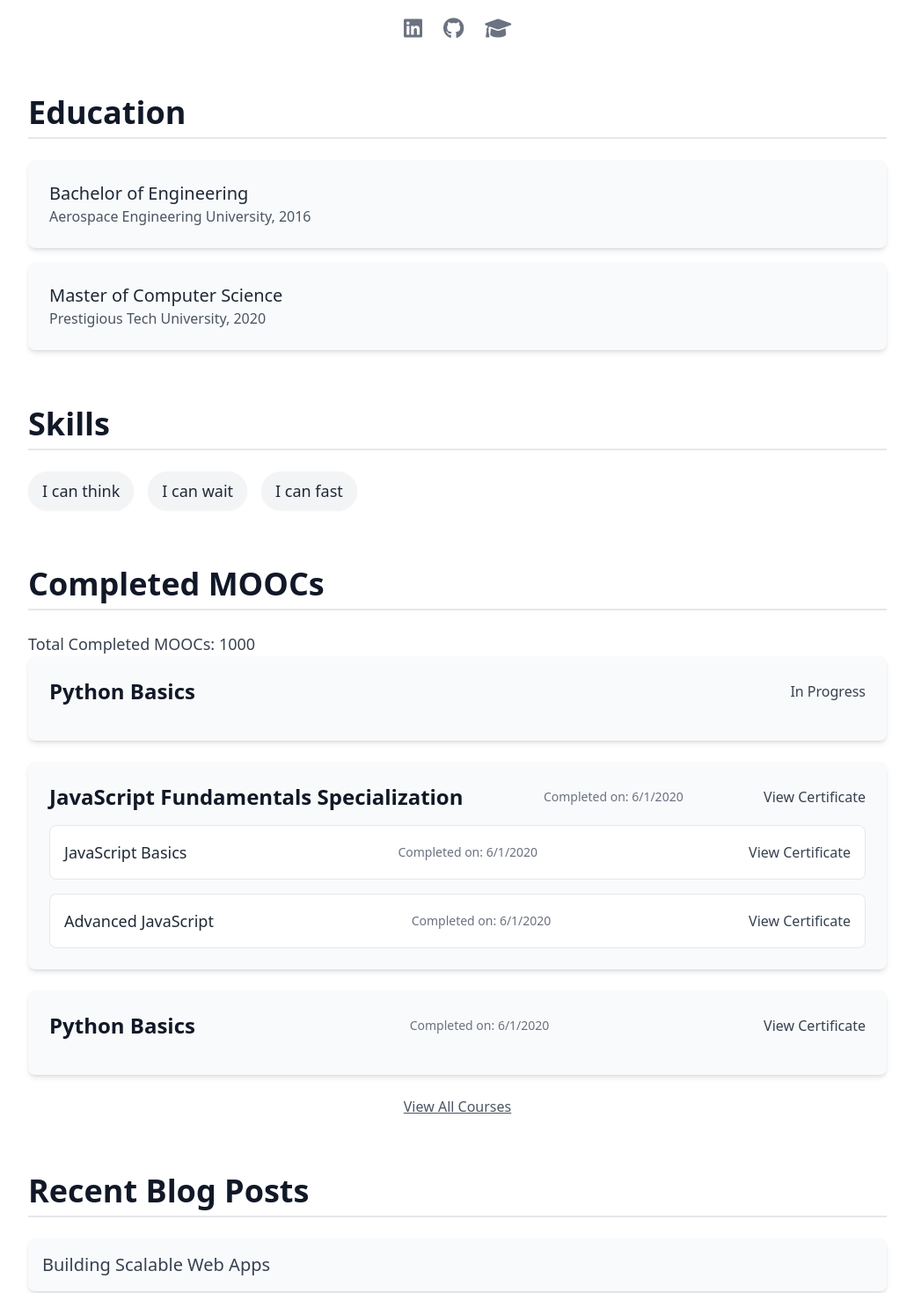
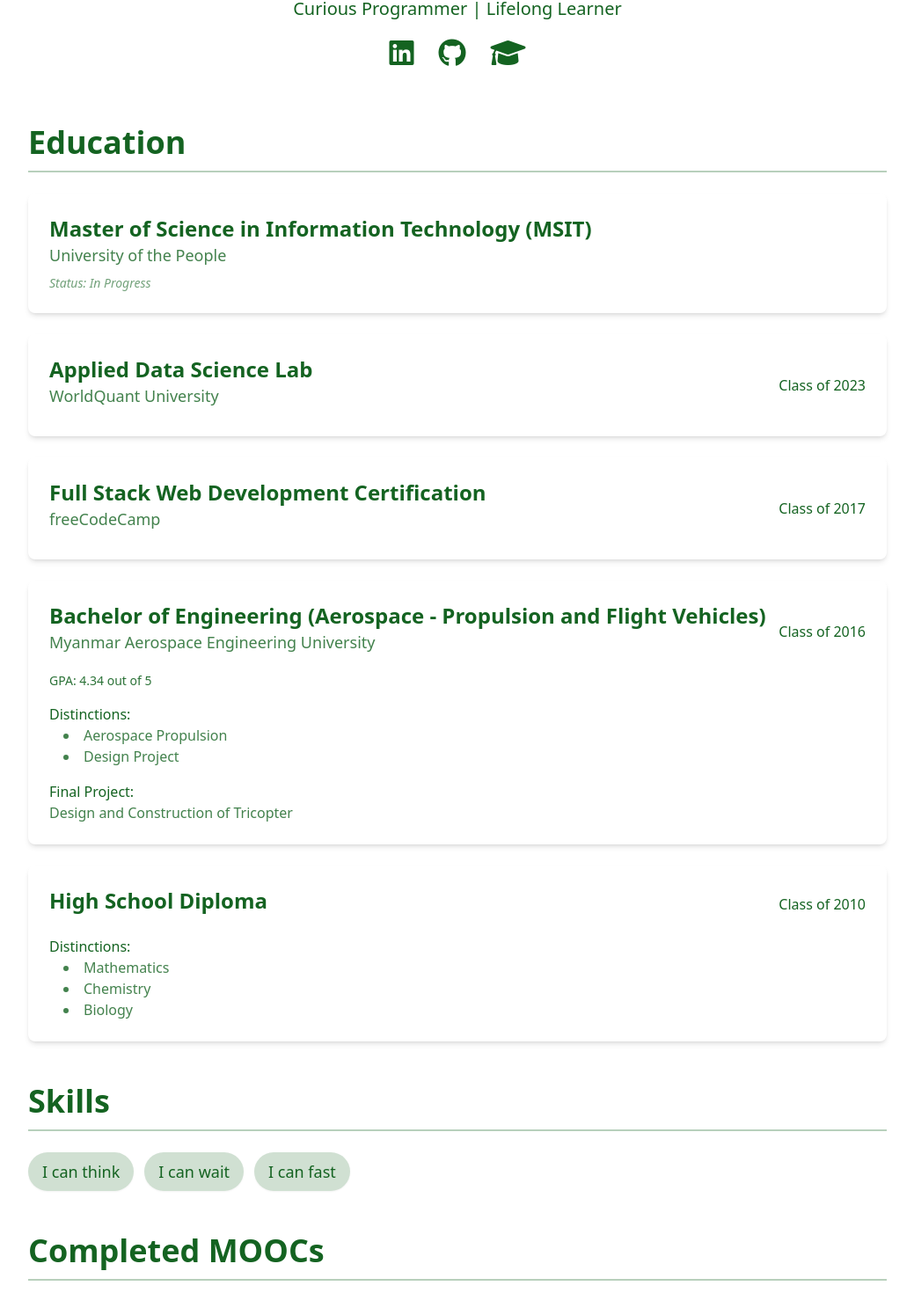
Before and after one commit to AungMyoKyaw/aungmyokyaw.com, a React (Vite) app in the folder react/: page / in a window 1280 px wide. Shown: the part 288-1758 px from the top of the page at 88% size, without its empty margins (120-1159 px from the left). Built offline with nearby package versions, Linux system fonts and the light colour scheme.

Commit message:
feat: update

```diff
--- a/react/src/App.tsx
+++ b/react/src/App.tsx
@@ -23,14 +23,36 @@
 
 const educationData = [
   {
-    degree: "Bachelor of Engineering",
-    university: "Aerospace Engineering University",
-    graduationYear: "2016",
+    degree: "Master of Science in Information Technology (MSIT)",
+    university: "University of the People",
+    status: "In Progress",
+    graduationYear: "",
   },
   {
-    degree: "Master of Computer Science",
-    university: "Prestigious Tech University",
-    graduationYear: "2020",
+    degree: "Applied Data Science Lab",
+    university: "WorldQuant University",
+    graduationYear: "2023",
+  },
+  {
+    degree: "Full Stack Web Development Certification",
+    university: "freeCodeCamp",
+    graduationYear: "2017",
+  },
+  {
+    degree:
+      "Bachelor of Engineering (Aerospace - Propulsion and Flight Vehicles)",
+    university: "Myanmar Aerospace Engineering University",
+    graduationYear: "2016",
+    GPA: "4.34 out of 5",
+    distinctions: ["Aerospace Propulsion", "Design Project"],
+    finalProject: "Design and Construction of Tricopter",
+  },
+  {
+    degree: "High School Diploma",
+    school: "No.3, Basic Education High School, Satthwa",
+    graduationYear: "2010",
+    grade: "438 out of 600",
+    distinctions: ["Mathematics", "Chemistry", "Biology"],
   },
 ];
 
@@ -40,37 +62,32 @@
   total: 1000,
   items: [
     {
-      courseTitle: "Python Basics",
+      courseTitle: "Lorem Ipsum",
       type: "Course",
       status: "In Progress",
       certificateLink: "#",
-      completedDate: "2020-06-01",
     },
     {
-      courseTitle: "JavaScript Fundamentals Specialization",
+      courseTitle: "Lorem Ipsum Specialization",
       type: "Bundle",
       status: "Completed",
       certificateLink: "specialization-certificate-link",
-      completedDate: "2020-06-01",
       courses: [
         {
-          title: "JavaScript Basics",
+          title: "Lorem Ipsum Course",
           certificateLink: "certificate-link-1",
-          completedDate: "2020-06-01",
         },
         {
-          title: "Advanced JavaScript",
+          title: "Lorem Ipsum Course",
           certificateLink: "certificate-link-2",
-          completedDate: "2020-06-01",
         },
       ],
     },
     {
-      courseTitle: "Python Basics",
+      courseTitle: "Lorem Ipsum",
       type: "Course",
       status: "Completed",
       certificateLink: "certificate-link-3",
-      completedDate: "2020-06-01",
     },
   ],
   moreLink: "https://www.coursera.org/learner/aungmyokyaw",
@@ -95,24 +112,24 @@
     <img
       src={profile.image}
       alt={profile.name}
-      className="w-24 h-24 sm:w-32 sm:h-32 md:w-40 md:h-40 rounded-full mx-auto mb-4 border-4 border-gray-100 shadow-md"
+      className="w-28 h-28 sm:w-36 sm:h-36 md:w-44 md:h-44 rounded-full mx-auto mb-6 border-4 border-[#146321] shadow-lg"
     />
-    <h1 className="text-3xl sm:text-4xl md:text-5xl font-bold text-gray-900">
+    <h1 className="text-4xl md:text-5xl font-semibold text-[#146321]">
       {profile.name}
     </h1>
-    <p className="text-base sm:text-lg md:text-xl mt-2 text-gray-500">
+    <p className="text-lg md:text-xl mt-3 text-[#146321] font-light">
       {profile.title}
     </p>
-    <div className="flex justify-center space-x-4 sm:space-x-6 mt-4 sm:mt-6">
+    <div className="flex justify-center space-x-5 sm:space-x-7 mt-5">
       {profile.socialLinks.map((link, index) => (
         <a
           key={index}
           href={link.href}
           target="_blank"
-          className="text-gray-500 hover:text-gray-800 transition duration-300"
+          className="text-[#146321] hover:text-[#146321] transition duration-300"
           rel="noreferrer"
         >
-          <i className={`${link.iconClass} fa-xl sm:fa-2x`}></i>
+          <i className={`${link.iconClass} fa-2x`}></i>
         </a>
       ))}
     </div>
@@ -123,19 +140,56 @@
 const EducationSection: React.FC<{ education: typeof educationData }> = ({
   education,
 }) => (
-  <section id="education-section" className="mb-10 sm:mb-16">
-    <h2 className="text-2xl sm:text-3xl md:text-4xl font-bold text-gray-900 border-b-2 border-gray-200 pb-2 mb-4 sm:mb-6">
+  <section id="education-section" className="mb-12">
+    <h2 className="text-3xl md:text-4xl font-bold text-[#146321] border-b-2 border-[#146321]/30 pb-3 mb-6">
       Education
     </h2>
     {education.map((item, index) => (
       <div
         key={index}
-        className="bg-gray-50 p-4 sm:p-6 mb-4 rounded-lg shadow-md"
+        className="p-6 mb-6  rounded-lg shadow-md hover:shadow-lg transition-shadow duration-300"
       >
-        <p className="text-lg sm:text-xl font-medium">{item.degree}</p>
-        <p className="text-gray-600">
-          {item.university}, {item.graduationYear}
-        </p>
+        <div className="flex flex-col md:flex-row justify-between items-start md:items-center">
+          <div>
+            <p className="text-2xl font-semibold text-[#146321]">
+              {item.degree}
+            </p>
+            <p className="text-lg text-[#146321]/80 mb-2">
+              {item.university}
+            </p>
+            {item.status && (
+              <p className="italic text-sm text-[#146321]/60">
+                Status: {item.status}
+              </p>
+            )}
+          </div>
+          {item.graduationYear && (
+            <p className="text-md font-medium text-[#146321] mt-2 md:mt-0">
+              Class of {item.graduationYear}
+            </p>
+          )}
+        </div>
+        {item.GPA && (
+          <p className="mt-3 text-sm text-[#146321]/90">
+            GPA: {item.GPA}
+          </p>
+        )}
+        {item.distinctions && item.distinctions.length > 0 && (
+          <div className="mt-4">
+            <p className="text-md font-medium text-[#146321]">Distinctions:</p>
+            <ul className="list-disc list-inside ml-4 text-[#146321]/80">
+              {item.distinctions.map((distinction, idx) => (
+                <li key={idx}>{distinction}</li>
+              ))}
+            </ul>
+          </div>
+        )}
+        {item.finalProject && (
+          <div className="mt-4">
+            <p className="text-md font-medium text-[#146321]">Final Project:</p>
+            <p className="text-[#146321]/80">{item.finalProject}</p>
+          </div>
+        )}
       </div>
     ))}
   </section>
@@ -143,15 +197,15 @@
 
 // SkillsSection Component
 const SkillsSection: React.FC<{ skills: string[] }> = ({ skills }) => (
-  <section id="skills-section" className="mb-10 sm:mb-16">
-    <h2 className="text-2xl sm:text-3xl md:text-4xl font-bold text-gray-900 border-b-2 border-gray-200 pb-2 mb-4 sm:mb-6">
+  <section id="skills-section" className="mb-12">
+    <h2 className="text-3xl md:text-4xl font-bold text-[#146321] border-b-2 border-[#146321]/30 pb-3 mb-6">
       Skills
     </h2>
-    <div className="flex flex-wrap gap-2 sm:gap-4">
+    <div className="flex flex-wrap gap-3">
       {skills.map((skill, index) => (
         <span
           key={index}
-          className="bg-gray-100 text-gray-800 px-3 py-1 sm:px-4 sm:py-2 rounded-full text-base sm:text-lg font-medium shadow-sm"
+          className="bg-[#146321]/20 text-[#146321] px-4 py-2 rounded-full text-lg font-medium shadow-sm hover:bg-[#146321]/30 transition duration-300"
         >
           {skill}
         </span>
@@ -162,32 +216,26 @@
 
 // MOOCsSection Component
 const MOOCsSection: React.FC<{ moocs: typeof moocsData }> = ({ moocs }) => (
-  <section id="moocs-section" className="mb-10 sm:mb-16">
-    <h2 className="text-2xl sm:text-3xl md:text-4xl font-bold text-gray-900 border-b-2 border-gray-200 pb-2 mb-4 sm:mb-6">
+  <section id="moocs-section" className="mb-12">
+    <h2 className="text-3xl md:text-4xl font-bold text-[#146321] border-b-2 border-[#146321]/30 pb-3 mb-6">
       Completed MOOCs
     </h2>
-    <p className="text-gray-700 text-base sm:text-lg mt-2">
+    <p className="text-[#146321] text-lg font-light mb-4">
       Total Completed MOOCs: {moocs.total}
     </p>
     <div className="space-y-6">
       {moocs.items.map((item, index) => (
-        <div key={index} className="bg-gray-50 p-4 sm:p-6 rounded-lg shadow-md">
-          <div className="flex flex-col sm:flex-row justify-between items-start sm:items-center mb-4">
-            <h3 className="text-xl sm:text-2xl font-semibold text-gray-900">
+        <div key={index} className="p-6 rounded-lg shadow-md">
+          <div className="flex flex-col md:flex-row justify-between items-start md:items-center mb-4">
+            <h3 className="text-xl md:text-2xl font-semibold text-[#146321]">
               {item.courseTitle}
             </h3>
-            {item.status === "Completed" && (
-              <p className="text-gray-500 text-sm">
-                Completed on:{" "}
-                {new Date(item.completedDate).toLocaleDateString()}
-              </p>
-            )}
             <a
               href={item.certificateLink}
               target="_blank"
-              className={`text-gray-700 hover:underline mt-2 sm:mt-0 ${
+              className={`text-[#146321] hover:underline mt-2 md:mt-0 ${
                 item.status === "In Progress"
-                  ? "pointer-events-none text-gray-400"
+                  ? "pointer-events-none text-[#146321]/50"
                   : ""
               }`}
               rel="noreferrer"
@@ -202,19 +250,15 @@
               {item.courses.map((course, courseIndex) => (
                 <div
                   key={courseIndex}
-                  className="flex flex-col sm:flex-row justify-between items-start sm:items-center bg-white rounded-lg p-4 border border-gray-200"
+                  className="flex flex-col md:flex-row justify-between items-start md:items-center bg-white rounded-lg p-4 border border-[#146321]/20"
                 >
-                  <p className="text-base sm:text-lg font-medium">
+                  <p className="text-base md:text-lg font-medium text-[#146321]">
                     {course.title}
-                  </p>
-                  <p className="text-gray-500 text-sm">
-                    Completed on:{" "}
-                    {new Date(course.completedDate).toLocaleDateString()}
                   </p>
                   <a
                     href={course.certificateLink}
                     target="_blank"
-                    className="text-gray-700 hover:underline mt-2 sm:mt-0"
+                    className="text-[#146321] hover:underline mt-2 md:mt-0"
                     rel="noreferrer"
                   >
                     View Certificate
@@ -225,11 +269,11 @@
           )}
         </div>
       ))}
-      <div className="mt-4 text-center">
+      <div className="mt-6 text-center">
         <a
           href={moocs.moreLink}
           target="_blank"
-          className="inline-block text-sm sm:text-base text-gray-600 hover:text-gray-800 underline transition duration-300 font-medium"
+          className="inline-block text-base text-[#146321] hover:text-[#146321] underline font-medium transition duration-300"
           rel="noreferrer"
         >
           View All Courses
@@ -243,20 +287,20 @@
 const BlogSection: React.FC<{ blogPosts: typeof blogPostsData }> = ({
   blogPosts,
 }) => (
-  <section id="blog-section" className="mb-10 sm:mb-16">
-    <h2 className="text-2xl sm:text-3xl md:text-4xl font-bold text-gray-900 border-b-2 border-gray-200 pb-2 mb-4 sm:mb-6">
+  <section id="blog-section" className="mb-12">
+    <h2 className="text-3xl md:text-4xl font-bold text-[#146321] border-b-2 border-[#146321]/30 pb-3 mb-6">
       Recent Blog Posts
     </h2>
     <ul className="space-y-4">
       {blogPosts.map((post, index) => (
         <li
           key={index}
-          className="p-4 rounded-lg bg-gray-50 shadow-md hover:shadow-lg transition-shadow duration-300"
+          className="p-5 rounded-lg shadow-md hover:shadow-lg transition-shadow duration-300"
         >
           <a
             href={post.link}
             target="_blank"
-            className="text-lg sm:text-xl text-gray-700 hover:underline"
+            className="text-lg md:text-xl text-[#146321] hover:underline"
             rel="noreferrer"
           >
             {post.title}
@@ -269,8 +313,8 @@
 
 // Main App Component
 const App: React.FC = () => (
-  <div className="bg-white text-gray-800 font-sans min-h-screen flex flex-col">
-    <div className="container mx-auto p-4 sm:p-6 max-w-screen-lg flex-grow">
+  <div className="text-[#146321] font-sans min-h-screen flex flex-col">
+    <div className="container mx-auto p-6 max-w-screen-lg flex-grow">
       <ProfileHeader profile={profileData} />
       <EducationSection education={educationData} />
       <SkillsSection skills={skillsData} />
```
